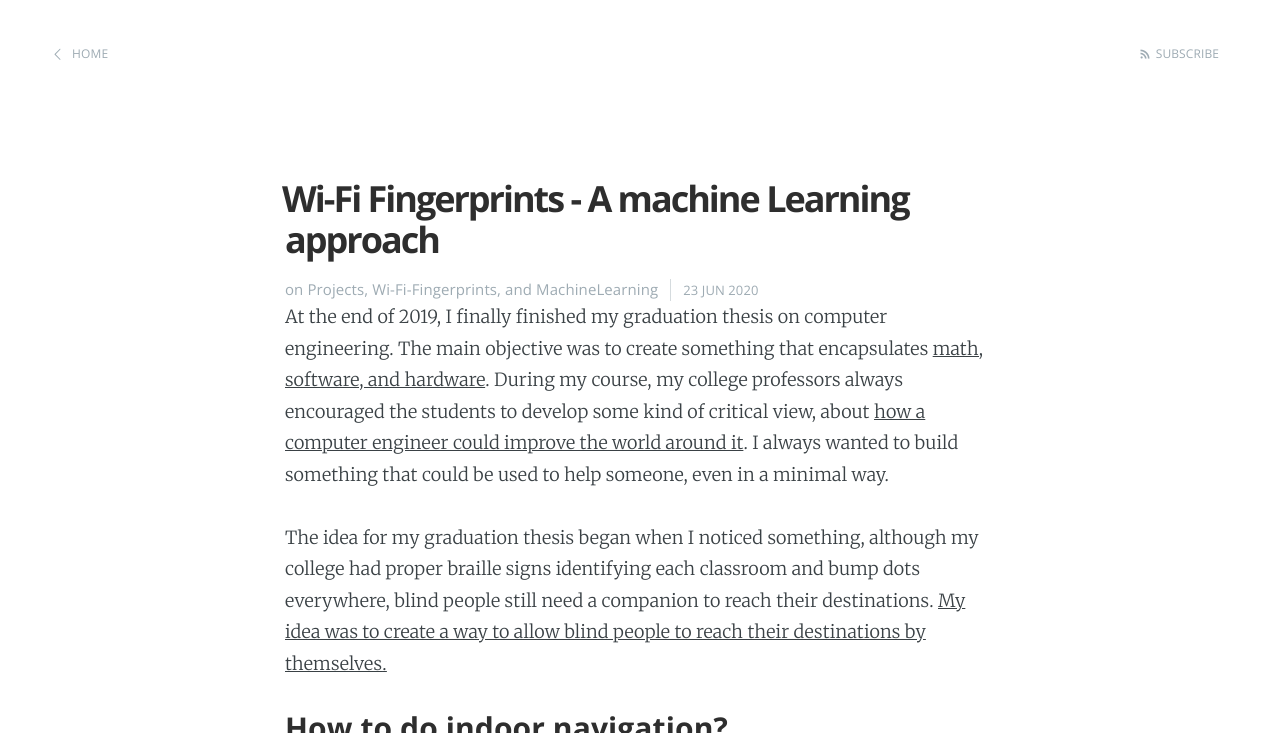
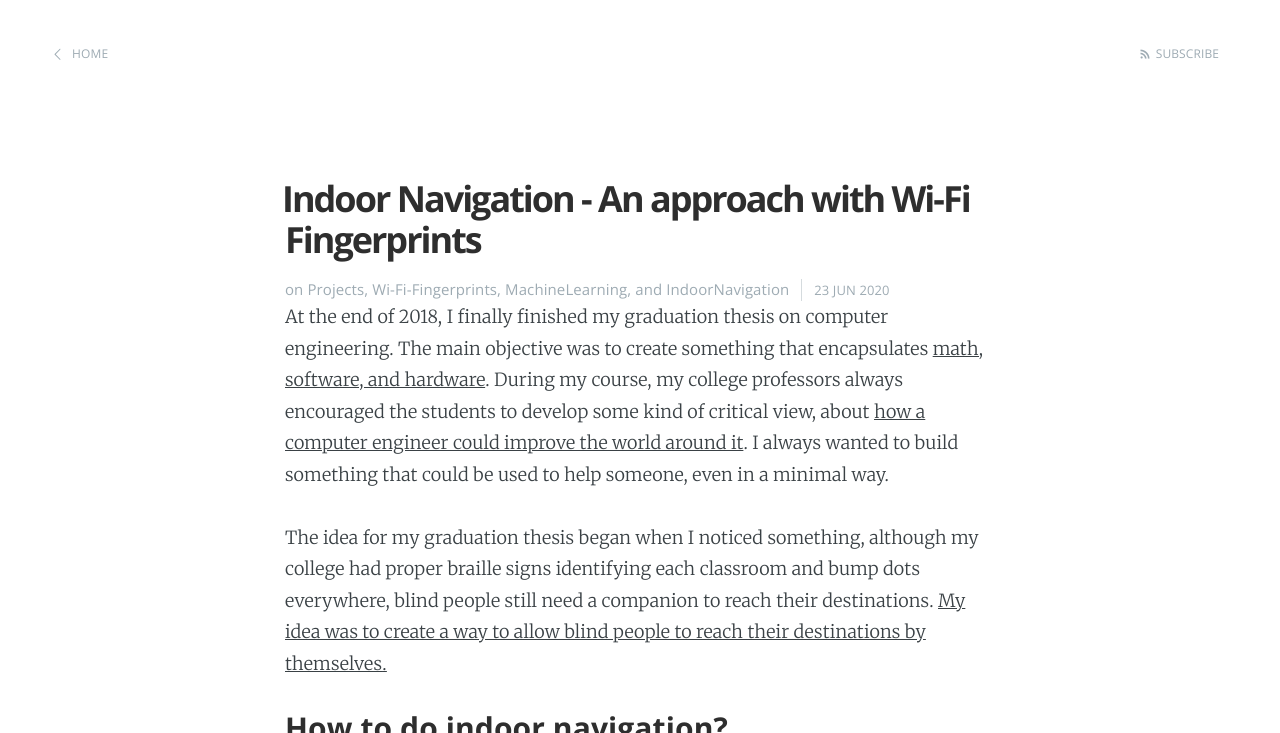
Before and after one commit to HenriqueLBorges/henriquelborges.github.io, a Jekyll site: the page built from _posts/2020-06-23-wifi-fingerprints-with-machine-learning.markdown, in a window 1280 px wide and 900 px high, cut to the strip 0-733 px from the top of the window. Built offline with Jekyll 4.4.1, drawn with Linux system fonts in a browser that asks for light colours; some of the changed text lies outside the part shown.

Commit message:
Fix on post

```diff
--- a/_posts/2020-06-23-wifi-fingerprints-with-machine-learning.markdown
+++ b/_posts/2020-06-23-wifi-fingerprints-with-machine-learning.markdown
@@ -1,11 +1,11 @@
 ---
 layout: post
-title:  "Wi-Fi Fingerprints - A machine Learning approach"
+title:  "Indoor Navigation - An approach with Wi-Fi Fingerprints"
 date:   2020-06-23 19:09:00
-categories: Projects Wi-Fi-Fingerprints MachineLearning
+categories: Projects Wi-Fi-Fingerprints MachineLearning IndoorNavigation
 ---
 
-At the end of 2019, I finally finished my graduation thesis on computer engineering. The main objective was to create something that encapsulates <u>math, software, and hardware</u>. During my course, my college professors always encouraged the students to develop some kind of critical view, about <u>how a computer engineer could improve the world around it</u>. I always wanted to build something that could be used to help someone, even in a minimal way.
+At the end of 2018, I finally finished my graduation thesis on computer engineering. The main objective was to create something that encapsulates <u>math, software, and hardware</u>. During my course, my college professors always encouraged the students to develop some kind of critical view, about <u>how a computer engineer could improve the world around it</u>. I always wanted to build something that could be used to help someone, even in a minimal way.
 
 The idea for my graduation thesis began when I noticed something, although my college had proper braille signs identifying each classroom and bump dots everywhere, blind people still need a companion to reach their destinations. <u>My idea was to create a way to allow blind people to reach their destinations by themselves<u>.
 
@@ -15,8 +15,14 @@ The idea for my graduation thesis began when I noticed something, although my co
 
 When we think about this kind of navigation assistance we often think about GPS (Global Positioning System), but it turns out that <u>GPS is not good for indoor navigation</u>, satellites just can't offer this precision because the structure of the building often blocks the signal.
 
-<img src="{{'/assets/images/posts/2020-06-23-wifi-fingerprints-with-machine-learning/wireless.gif' | relative_url}}" alt="wireless.gif" style="float:left;">
-<img src="{{'/assets/images/posts/2020-06-23-wifi-fingerprints-with-machine-learning/electromagneticwave.gif' | relative_url}}" alt="electromagneticwave.gif">
+<div style="content: '';clear: both;display: table;">
+  <div style="float:left; width: 50%;">
+    <img src="{{'/assets/images/posts/2020-06-23-wifi-fingerprints-with-machine-learning/wireless.gif' | relative_url}}" alt="wireless.gif" style="width:100%">
+  </div>
+  <div style="float:left; width: 50%;">
+    <img src="{{'/assets/images/posts/2020-06-23-wifi-fingerprints-with-machine-learning/electromagneticwave.gif' | relative_url}}" alt="electromagneticwave.gif" style="width:100%">
+  </div>
+</div>
 
 So I needed another way to track someone inside the college, and the wireless technology came to the rescue. My college building was filled up with routers at every corner. Here begins the fun part, there is a technique of indoor navigation called Wi-Fi Fingerprint, and the concept behind it's very interesting. It's important to keep in mind that a wireless signal is just electromagnetic radiation.
 
```
Also changed, not shown: other parts of _posts/2020-06-23-wifi-fingerprints-with-machine-learning.markdown (+2 -2 lines).
